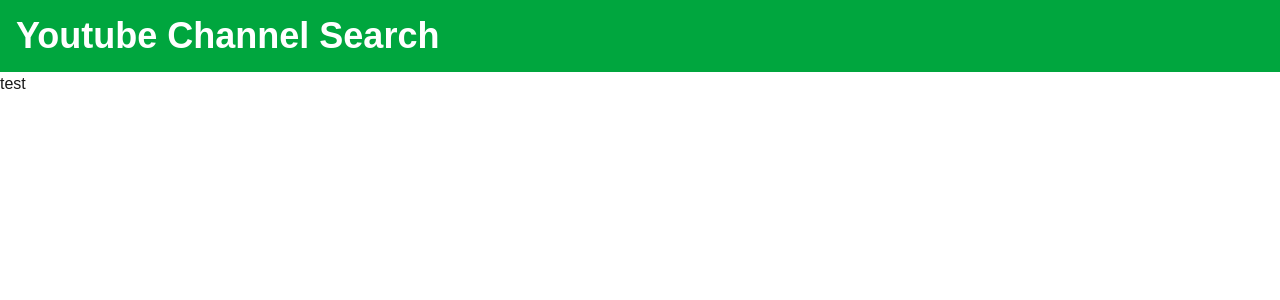
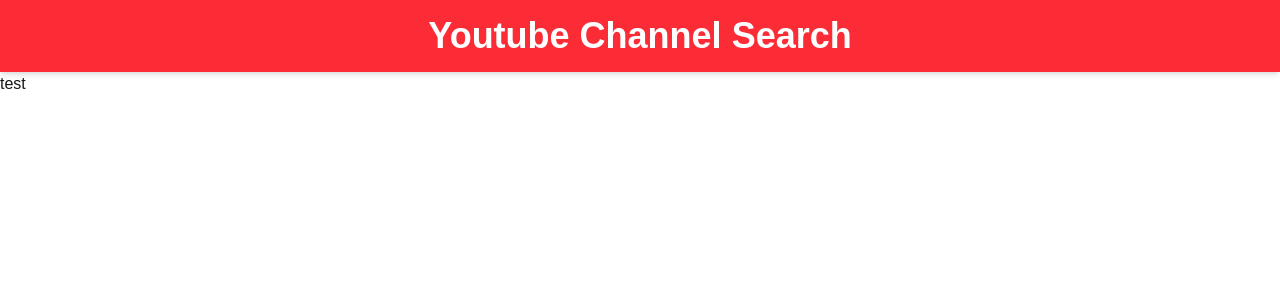
Before and after one commit to sugar2456/youtube-channel-visualization, a Next.js app: page / in a window 1280 px wide. Shown: the top 300 px of the page. Built offline with nearby package versions, Linux system fonts and the light colour scheme.

Commit message:
ヘッダーのレイアウト調整

```diff
--- a/app/components/Header.tsx
+++ b/app/components/Header.tsx
@@ -2,8 +2,8 @@
 
 export default function Header() {
   return (
-    <header className="bg-green-600 text-white p-4">
-      <h1 className="text-4xl font-bold">
+    <header className="bg-red-500 text-white p-4 shadow-md">
+      <h1 className="text-4xl font-bold text-center">
         <Link href="/">Youtube Channel Search</Link>
       </h1>
     </header>
```
Also changed, not shown: 1 other file (tests, documents, lock files or other folders).
